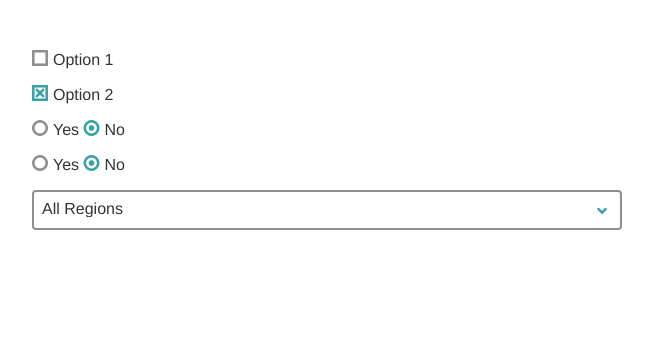
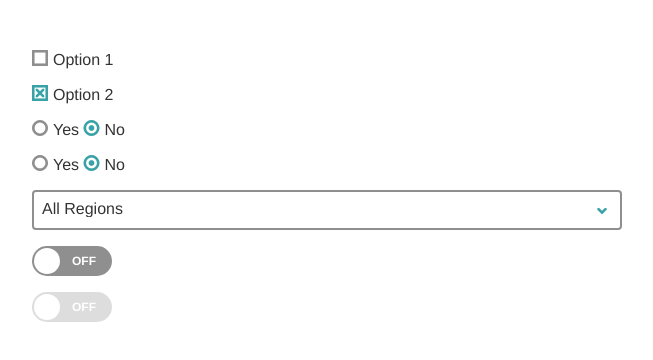
Before and after one commit to squidfingers/fancy-form, a plain HTML site: page index.html in a window 1280 px wide. Shown: the whole page, without its empty margins (18-671 px from the left). Drawn offline with Linux system fonts and the light colour scheme.

Commit message:
added ff-toggle

```diff
--- a/fancy-form/fancy-form.less
+++ b/fancy-form/fancy-form.less
@@ -15,6 +15,12 @@
 @ff-select-background-color-error: #fff;
 @ff-select-border-color-error: #c81e1e;
 @ff-select-arrow-color-error: #c81e1e;
+
+@ff-toggle-background-color: #8f8f8f;
+@ff-toggle-background-color-active: #39a2a6;
+@ff-toggle-background-color-disabled: #ddd;
+@ff-toggle-switch-color: #fff;
+@ff-toggle-text-color: #fff;
 
 @ff-font-path: "fonts";
 
@@ -191,3 +197,70 @@
         }
     }
 }
+
+// Toggle
+
+.ff-toggle {
+    input[type=checkbox] {
+        position: absolute;
+        margin-left: -9999px;
+        visibility: hidden;
+
+        & + label {
+            display: block;
+            position: relative;
+            cursor: pointer;
+            outline: none;
+            user-select: none;
+            width: 80px;
+            height: 30px;
+            background-color: @ff-toggle-background-color;
+            border-radius: 15px;
+            transition: background 0.3s;
+            /*hide text*/
+            text-indent: 100%;
+            white-space: nowrap;
+            overflow: hidden;
+        }
+        & + label:before {
+            text-indent: 0;
+            display: block;
+            position: absolute;
+            top: 8px;
+            right: 16px;
+            color: @ff-toggle-text-color;
+            font-family: "Helvetica Neue", Helvetica, Arial, sans-serif;
+            font-size: 12px;
+            font-weight: bold;
+            content: "OFF";
+        }
+        & + label:after {
+            text-indent: 0;
+            display: block;
+            position: absolute;
+            top: 2px;
+            left: 2px;
+            bottom: 2px;
+            width: 26px;
+            background-color: @ff-toggle-switch-color;
+            border-radius: 13px;
+            content: "";
+            transition: margin 0.03s;
+        }
+        &:checked + label {
+            background-color: @ff-toggle-background-color-active;
+        }
+        &:checked + label:before {
+            left: 18px;
+            right: auto;
+            content: "ON";
+        }
+        &:checked + label:after {
+            margin-left: 50px;
+        }
+        &:disabled + label {
+            cursor: not-allowed;
+            background-color: @ff-toggle-background-color-disabled;
+        }
+    }
+}
--- a/index.html
+++ b/index.html
@@ -56,6 +56,17 @@
                     </select>
                 </li>
 
+                <!-- Toggle -->
+                <li class="form-group ff-toggle">
+                    <input type="checkbox" id="toggle-1" name="toggle-1" value="1">
+                    <label for="toggle-1">Toggle 1</label>
+                </li>
+
+                <li class="form-group ff-toggle">
+                    <input type="checkbox" id="toggle-2" name="toggle-2" value="1" disabled>
+                    <label for="toggle-2">Toggle 2</label>
+                </li>
+
             </ul>
         </form>
     </body>
```
Also changed, not shown: fancy-form/fancy-form.css.
